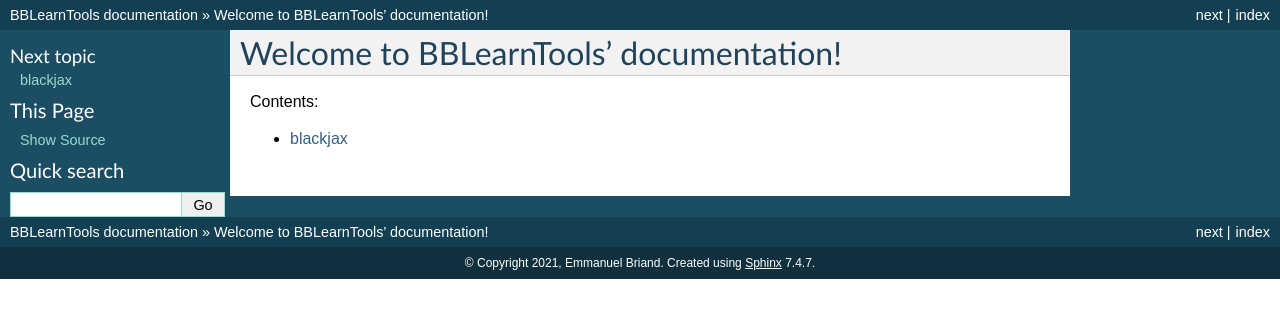
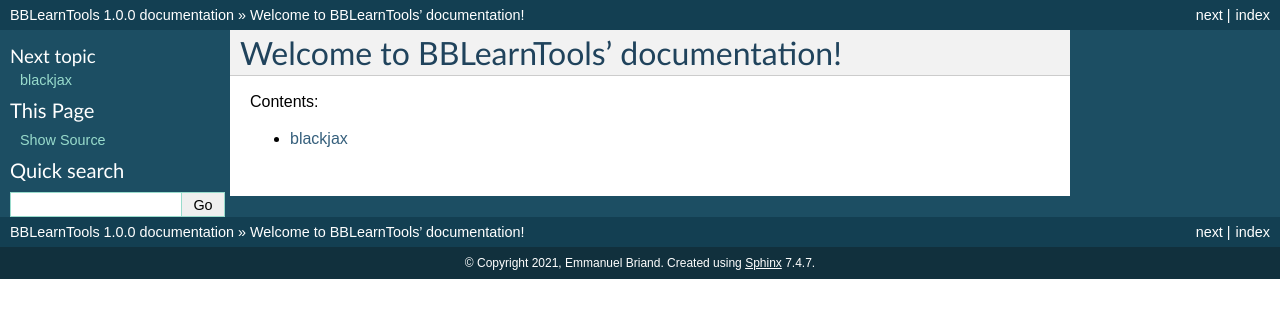
Before and after one commit to EmmanuelJeanBriand/BBLearnTools, a Sphinx documentation site: the page built from docs/source/index.rst, in a window 1280 px wide. Shown: the top 318 px of the page. Built offline with Sphinx 7.4.7, drawn with Linux system fonts in a browser that asks for light colours.

Commit message:
Update conf.py
Indicate release 1.0.0

```diff
--- a/docs/source/conf.py
+++ b/docs/source/conf.py
@@ -11,6 +11,7 @@
 author = 'Emmanuel Briand'
 package_folder = "../.."
 package_name = 'bblearntools'
+release = "1.0.0"
 
 # -- Path setup --------------------------------------------------------------
 
```
